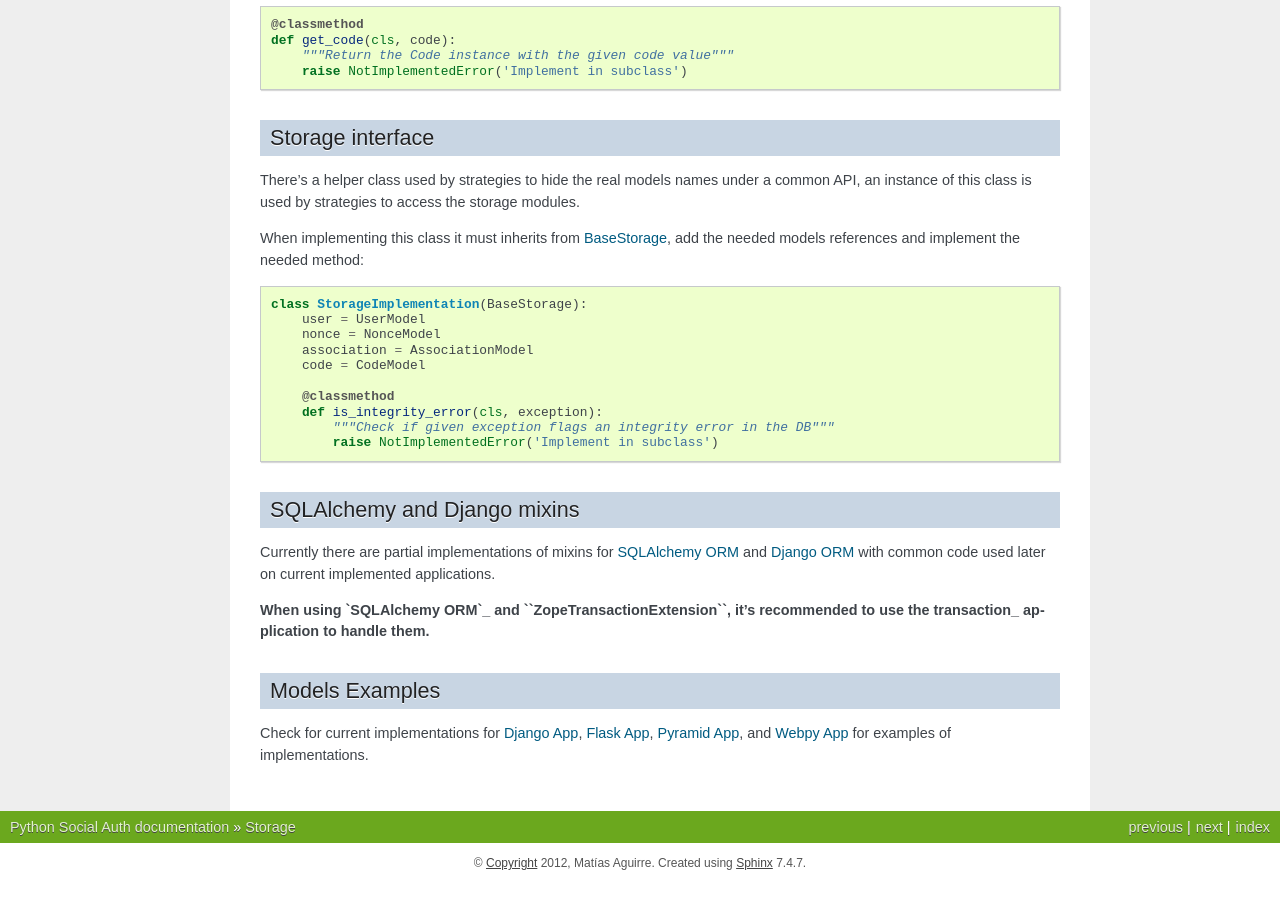
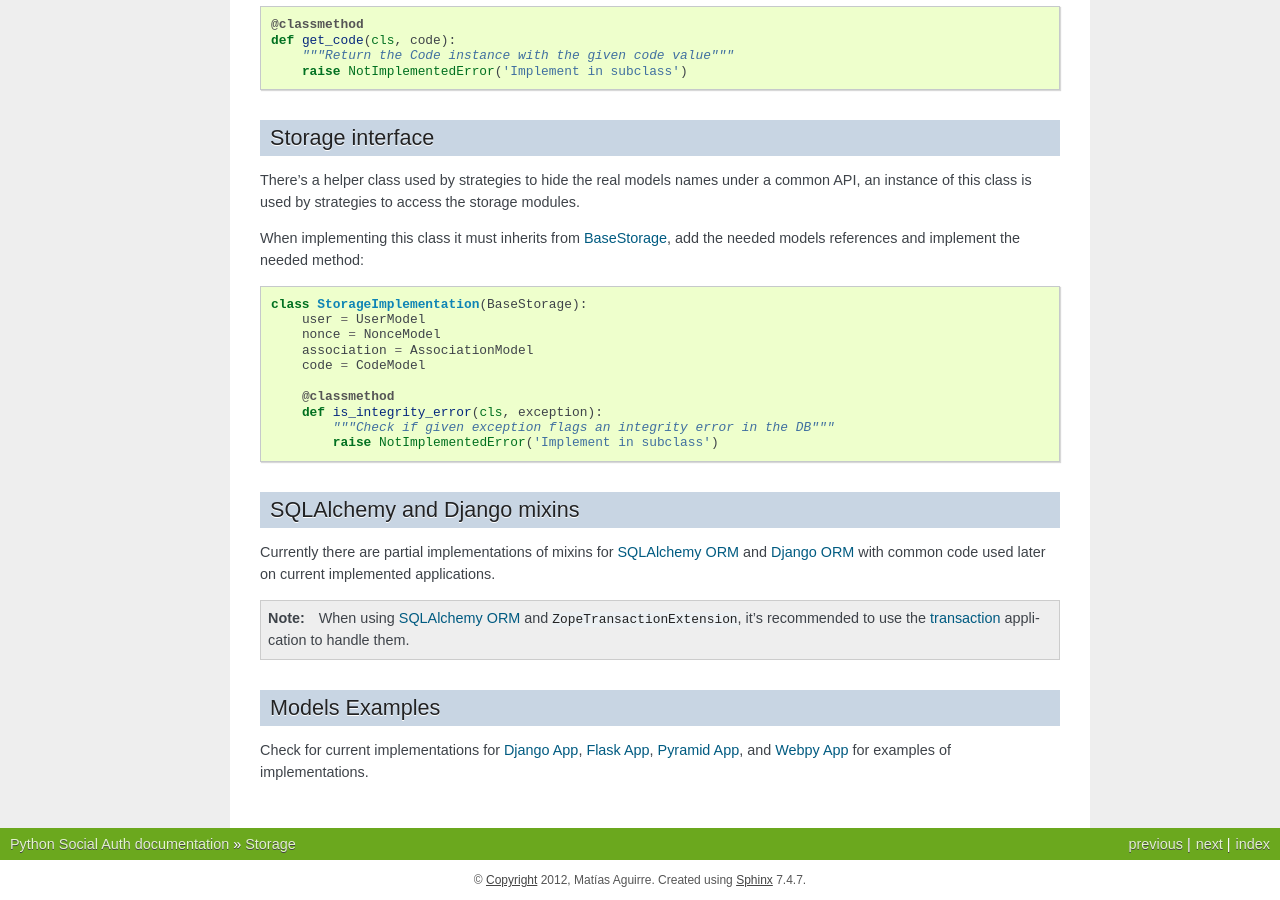
Before and after one commit to omab/python-social-auth, a Sphinx documentation site: the page built from docs/storage.rst, in a window 1280 px wide and 900 px high, scrolled down 2391 px. Built offline with Sphinx 7.4.7, drawn with Linux system fonts in a browser that asks for light colours; part of the change alters nothing that is shown.

Commit message:
Fix formatting of SQLAlchemy/Zope note

```diff
--- a/docs/storage.rst
+++ b/docs/storage.rst
@@ -176,8 +176,10 @@ SQLAlchemy and Django mixins
 Currently there are partial implementations of mixins for `SQLAlchemy ORM`_ and
 `Django ORM`_ with common code used later on current implemented applications.
 
-**When using `SQLAlchemy ORM`_ and ``ZopeTransactionExtension``, it's
-recommended to use the transaction_ application to handle them.**
+.. note::
+
+    When using `SQLAlchemy ORM`_ and ``ZopeTransactionExtension``, it's
+    recommended to use the transaction_ application to handle them.
 
 Models Examples
 ---------------
```
